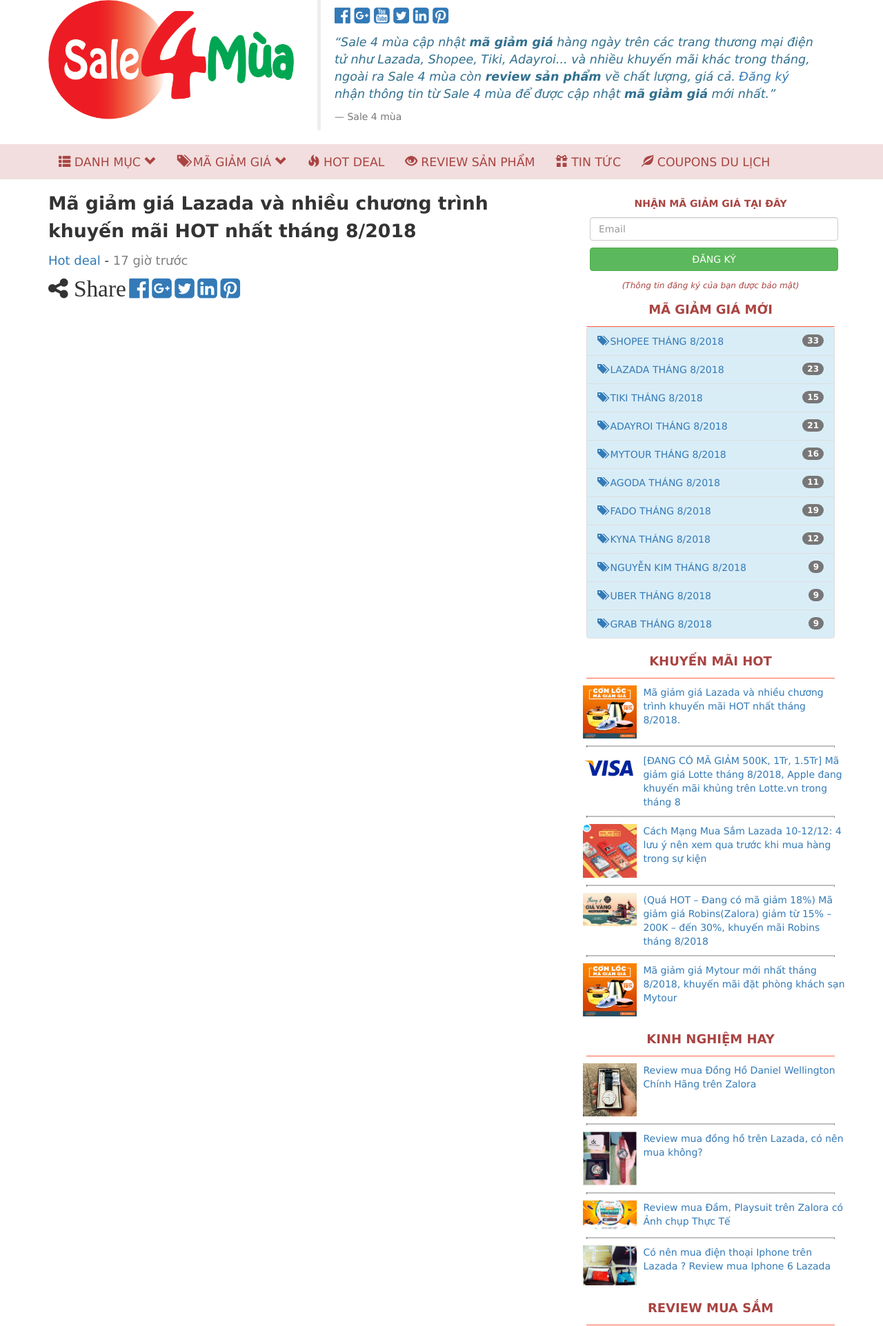
After one commit to hnphat/sale-apps, a PHP site: page /detail.php in a window 1280 px wide. The commit adds this page. Shown: the top 1923 px of the page at 69% size. Run offline with PHP 8.4, Linux system fonts and the light colour scheme.

Commit message:
New work

```diff
--- /dev/null
+++ b/detail.php
@@ -0,0 +1,267 @@
+<?php
+	include "top.php";
+?>
+<title>Sale 4 mùa giá giảm mỗi ngày</title>
+<meta name="googlebot" content="code" />
+<meta name="robots" content="INDEX,FOLLOW" />
+<meta name="keywords" content="mã giảm giá, big sale, mua hàng giá rẻ, counpon, ma giam gia" />
+<meta name="description" content="Sale 4 mùa cung cấp mã giảm giá, các chương trình khuyến mãi, tổng hợp nhanh và chính xác." />
+<?php
+	include "top2.php";
+?>
+<!-- Body -->
+<header class="container">
+   <div class="row">
+       <div class="col-md-4">
+           <a href="#"><img style="margin: 0 auto 0 auto;" src="sale4mua.png" alt="logo sale 4 mùa" style="width: 300px; height: auto;"/></a>
+       </div>
+       <div class="col-md-8">
+            <blockquote>
+                <p style="text-right">
+                    <a href="#" class="fa fa-facebook-official" style="font-size: 20pt;"></a>
+                    <a href="#" class="fa fa-google-plus-square" style="font-size: 20pt;"></a>
+                    <a href="#" class="fa fa-youtube-square" style="font-size: 20pt;"></a>
+                    <a href="#" class="fa fa-twitter-square" style="font-size: 20pt;"></a>
+                    <a href="#" class="fa fa-linkedin-square"style="font-size: 20pt;"></a>
+                    <a href="#" class="fa fa-pinterest-square" style="font-size: 20pt;"></a>
+                </p>
+                <p class="text-info"><i><q>Sale 4 mùa cập nhật <strong>mã giảm giá</strong> hàng ngày trên các trang thương mại điện tử như Lazada, Shopee, Tiki, Adayroi... và nhiều khuyến mãi khác trong tháng, ngoài ra Sale 4 mùa còn <strong>review sản phẩm</strong> về chất lượng, giá cả. <a href="#">Đăng ký</a> nhận thông tin từ Sale 4 mùa để được cập nhật <strong>mã giảm giá</strong> mới nhất.</q></i></p>
+                <footer>Sale 4 mùa</footer>
+            </blockquote>
+       </div>
+   </div>
+</header>
+<nav class="container-fluid bg-danger">
+  <div class="container">
+       <ul class="nav navbar-nav">
+           <li class="dropdown">
+                <a class="nav_link text-danger dropdown-toggle" href="#" data-toggle="dropdown"><span class="glyphicon glyphicon-th-list"></span> DANH MỤC <span class="glyphicon glyphicon-chevron-down"></span></a>
+                  <ul class="dropdown-menu f_size">
+                      <li><a href="#">#Hướng dẫn mua hàng</a></li>
+                      <li><a href="#">#Hot tháng 8</a></li>
+                      <li><a href="#">#Quà tặng</a></li>
+                  </ul>
+           </li>
+           <li class="dropdown">
+                <a class="nav_link text-danger dropdown-toggle" href="#" data-toggle="dropdown"><span class="glyphicon glyphicon-tags"></span> MÃ GIẢM GIÁ <span class="glyphicon glyphicon-chevron-down"></span></a>
+                  <ul class="dropdown-menu f_size">
+                      <li><a href="#new_code">#Mới nhất</a></li>
+                      <li><a href="#">#Lazada</a></li>
+                      <li><a href="#">#Tiki</a></li>
+                      <li><a href="#">#Shopee</a></li>
+                  </ul>
+           </li>
+           <li><a class="nav_link text-danger" href="#"><span class="glyphicon glyphicon-fire"></span> HOT DEAL</a></li>
+           <li><a class="nav_link text-danger" href="#"><span class="glyphicon glyphicon-eye-open"></span> REVIEW SẢN PHẨM</a></li>
+           <li><a class="nav_link text-danger" href="#"><span class="glyphicon glyphicon-gift"></span> TIN TỨC </a></li>
+           <li><a class="nav_link text-danger" href="#"><span class="glyphicon glyphicon-leaf"></span> COUPONS DU LỊCH </a></li>
+       </ul>
+   </div>
+</nav>
+<main class="container" style="margin-top:15px;">
+    <section class="row">
+        <article class="col-md-8">
+            <main class="content">
+                <h1 style="line-height: 30pt;font-size: 20pt;margin-top:0;"><strong>Mã giảm giá Lazada và nhiều chương trình khuyến mãi HOT nhất tháng 8/2018</strong></h1>
+                <h4><a href="#">Hot deal</a> - <span style="color: gray;">17 giờ trước</span></h4>
+                <span class="fa fa-share-alt" style="font-size: 25pt;"> Share </span>
+                <a id="face" href="#" class="fa fa-facebook-official" style="font-size: 25pt;"></a>
+                <a id="gg" href="#" class="fa fa-google-plus-square" style="font-size: 25pt;"></a>
+                <a id="twi" href="#" class="fa fa-twitter-square" style="font-size: 25pt;"></a>
+                <a id="in" href="#" class="fa fa-linkedin-square"style="font-size: 25pt;"></a>
+                <a id="pin" href="#" class="fa fa-pinterest-square" style="font-size: 25pt;"></a>
+            </main>
+        </article>
+        <aside class="col-md-4">
+            <h5 class="text-center text-danger"><strong>NHẬN MÃ GIẢM GIÁ TẠI ĐÂY</strong></h5>
+            <form action="trang-chu.html" method="post" id="form_main">
+               <div class="form-group">
+                   <input class="form-control" type="email" name="email" id="email" placeholder="Email" required="required" style="margin: 5px;width: 100%;"/>
+                   <input class="btn btn-success" type="submit" name="reg_email" value="ĐĂNG KÝ" style="margin: 5px;width: 100%;"/>
+                   <h6 class="text-danger text-center"><i>(Thông tin đăng ký của bạn được bảo mật)</i></h6>
+                   <!--
+                    <input class="btn btn-info" type="submit" formnovalidate="formnovalidate" name="reg_zalo" value="NHẬN TIN QUA ZALO" style="margin: 5px;width: 100%;"/>
+                   <input class="btn btn-danger" type="submit" formnovalidate="formnovalidate"  name="reg_face" value="NHẬN TIN QUA FACEBOOK" style="margin: 5px;width: 100%;"/>
+                   -->
+               </div>
+            </form>
+            <h4 class="text-center text-danger" id="new_code"><strong>MÃ GIẢM GIÁ MỚI </strong></h4>
+            <hr style="height:1px;border:none;color:#333;background-color:Tomato;"/>
+            <ul class="list-group">
+                <li class="list-group-item list-group-item-info"><a href="#"><span class="glyphicon glyphicon-tags"></span> SHOPEE THÁNG 8/2018 </a><span class="badge">33</span></li>
+                <li class="list-group-item list-group-item-info"><a href="#"><span class="glyphicon glyphicon-tags"></span> LAZADA THÁNG 8/2018</a> <span class="badge">23</span></li>
+                <li class="list-group-item list-group-item-info"><a href="#"><span class="glyphicon glyphicon-tags"></span> TIKI THÁNG 8/2018</a> <span class="badge">15</span></li>
+                <li class="list-group-item list-group-item-info"><a href="#"><span class="glyphicon glyphicon-tags"></span> ADAYROI THÁNG 8/2018</a> <span class="badge">21</span></li>
+                <li class="list-group-item list-group-item-info"><a href="#"><span class="glyphicon glyphicon-tags"></span> MYTOUR THÁNG 8/2018</a> <span class="badge">16</span></li>
+                <li class="list-group-item list-group-item-info"><a href="#"><span class="glyphicon glyphicon-tags"></span> AGODA THÁNG 8/2018 </a><span class="badge">11</span></li>
+                <li class="list-group-item list-group-item-info"><a href="#"><span class="glyphicon glyphicon-tags"></span> FADO THÁNG 8/2018</a> <span class="badge">19</span></li>
+                <li class="list-group-item list-group-item-info"><a href="#"><span class="glyphicon glyphicon-tags"></span> KYNA THÁNG 8/2018</a> <span class="badge">12</span></li>
+                <li class="list-group-item list-group-item-info"><a href="#"><span class="glyphicon glyphicon-tags"></span> NGUYỄN KIM THÁNG 8/2018 </a><span class="badge">9</span></li>
+                <li class="list-group-item list-group-item-info"><a href="#"><span class="glyphicon glyphicon-tags"></span> UBER THÁNG 8/2018 </a><span class="badge">9</span></li>
+                <li class="list-group-item list-group-item-info"><a href="#"><span class="glyphicon glyphicon-tags"></span> GRAB THÁNG 8/2018 </a><span class="badge">9</span></li>
+            </ul>
+            <h4 class="text-center text-danger"><strong>KHUYẾN MÃI HOT</strong></h4>
+             <hr style="height:1px;border:none;color:#333;background-color:Tomato;"/>
+             <div class="row">
+                <a href="#">
+                     <div class="col-xs-3" style="padding: 10px;">
+                         <img src="images/khuyenmaihot/4.jpg" alt="Visa"/>
+                     </div>
+                     <div class="col-xs-9" style="padding: 0;">
+                         <h5>Mã giảm giá Lazada và nhiều chương trình khuyến mãi HOT nhất tháng 8/2018. </h5>
+                     </div>
+                </a>
+             </div>
+             <hr style="border:0.5px dotted gray;color:gray;"/>
+             <div class="row">
+                 <a href="#">
+                     <div class="col-xs-3" style="padding: 10px;">
+                         <img src="images/khuyenmaihot/1.jpg" alt="Visa" />
+                     </div>
+                     <div class="col-xs-9" style="padding: 0;">
+                         <h5>[ĐANG CÓ MÃ GIẢM 500K, 1Tr, 1.5Tr] Mã giảm giá Lotte tháng 8/2018, Apple đang khuyến mãi khủng trên Lotte.vn trong tháng 8</h5>
+                     </div>
+                 </a>
+             </div>
+             <hr style="border:0.5px dotted gray;color:gray;"/>
+             <div class="row">
+                 <a href="#">
+                     <div class="col-xs-3" style="padding: 10px;">
+                         <img src="images/khuyenmaihot/5.png" alt="Visa" />
+                     </div>
+                     <div class="col-xs-9" style="padding: 0;">
+                         <h5>Cách Mạng Mua Sắm Lazada 10-12/12: 4 lưu ý nên xem qua trước khi mua hàng trong sự kiện</h5>
+                     </div>
+                 </a>
+             </div>
+             <hr style="border:0.5px dotted gray;color:gray;"/>
+             <div class="row">
+                 <a href="#">
+                     <div class="col-xs-3" style="padding: 10px;">
+                         <img src="images/khuyenmaihot/6.jpg" alt="Visa" />
+                     </div>
+                     <div class="col-xs-9" style="padding: 0;">
+                         <h5>(Quá HOT – Đang có mã giảm 18%) Mã giảm giá Robins(Zalora) giảm từ 15% – 200K – đến 30%, khuyến mãi Robins tháng 8/2018</h5>
+                     </div>
+                 </a>
+             </div>
+             <hr style="border:0.5px dotted gray;color:gray;"/>
+             <div class="row">
+                 <a href="#">
+                     <div class="col-xs-3" style="padding: 10px;">
+                         <img src="images/khuyenmaihot/4.jpg" alt="Visa" />
+                     </div>
+                     <div class="col-xs-9" style="padding: 0;">
+                         <h5>Mã giảm giá Mytour mới nhất tháng 8/2018, khuyến mãi đặt phòng khách sạn Mytour</h5>
+                     </div>
+                 </a>
+             </div>
+            <h4 class="text-center text-danger"><strong>KINH NGHIỆM HAY</strong></h4>
+             <hr style="height:1px;border:none;color:#333;background-color:Tomato;"/>
+             <div class="row">
+                 <a href="#">
+                     <div class="col-xs-3" style="padding: 10px;">
+                         <img src="images/kinhnghiemhay/1.jpg" alt="Visa" />
+                     </div>
+                     <div class="col-xs-9" style="padding: 0;">
+                         <h5>Review mua Đồng Hồ Daniel Wellington Chính Hãng trên Zalora</h5>
+                     </div>
+                 </a>
+             </div>
+             <hr style="border:0.5px dotted gray;color:gray;"/>
+              <div class="row">
+                 <a href="#">
+                     <div class="col-xs-3" style="padding: 10px;">
+                         <img src="images/kinhnghiemhay/2.jpg" alt="Visa" />
+                     </div>
+                     <div class="col-xs-9" style="padding: 0;">
+                         <h5>Review mua đồng hồ trên Lazada, có nên mua không?</h5>
+                     </div>
+                 </a>
+             </div>
+             <hr style="border:0.5px dotted gray;color:gray;"/>
+              <div class="row">
+                 <a href="#">
+                     <div class="col-xs-3" style="padding: 10px;">
+                         <img src="images/kinhnghiemhay/3.jpg" alt="Visa" />
+                     </div>
+                     <div class="col-xs-9" style="padding: 0;">
+                         <h5>Review mua Đầm, Playsuit trên Zalora có Ảnh chụp Thực Tế</h5>
+                     </div>
+                 </a>
+             </div>
+             <hr style="border:0.5px dotted gray;color:gray;"/>
+              <div class="row">
+                 <a href="#">
+                     <div class="col-xs-3" style="padding: 10px;">
+                         <img src="images/kinhnghiemhay/4.jpg" alt="Visa" />
+                     </div>
+                     <div class="col-xs-9" style="padding: 0;">
+                         <h5>Có nên mua điện thoại Iphone trên Lazada ? Review mua Iphone 6 Lazada</h5>
+                     </div>
+                 </a>
+             </div>
+            <h4 class="text-center text-danger"><strong>REVIEW MUA SẮM</strong></h4>
+             <hr style="height:1px;border:none;color:#333;background-color:Tomato;"/>
+             <div class="row">
+                 <a href="#">
+                     <div class="col-xs-3" style="padding: 10px;">
+                         <img src="images/review/1.jpg" alt="Visa" />
+                     </div>
+                     <div class="col-xs-9" style="padding: 0;">
+                         <h5>Hôm nay có rất nhiều nơi tung khuyến mãi Black Friday, Sale4mua điểm qua những deal HOT nhất sau đây...</h5>
+                     </div>
+                 </a>
+             </div>
+             <hr style="border:0.5px dotted gray;color:gray;"/>
+             <div class="row">
+                 <a href="#">
+                     <div class="col-xs-3" style="padding: 10px;">
+                         <img src="images/review/2.jpg" alt="Visa" />
+                     </div>
+                     <div class="col-xs-9" style="padding: 0;">
+                         <h5>Sau khi dạo qua các trang mua hàng lớn thì mình thấy năm nay hầu như đơn vị nào cũng ưu ái cho ngày phụ nữ Việt Nam hơn hẳn năm rồi.</h5>
+                     </div>
+                 </a>
+             </div>
+             <hr style="border:0.5px dotted gray;color:gray;"/>
+             <div class="row">
+                 <a href="#">
+                     <div class="col-xs-3" style="padding: 10px;">
+                         <img src="images/review/3.jpg" alt="Visa" />
+                     </div>
+                     <div class="col-xs-9" style="padding: 0;">
+                         <h5>Thật ra mình không định làm bài tổng hợp nhỏ này, nhưng xem kỹ lại thì thấy đợt giảm giá "Ngạc Nhiên Mỗi Ngày từ 19/10 - 23/10/2015" của Lazada</h5>
+                     </div>
+                 </a>
+             </div>
+             <hr style="border:0.5px dotted gray;color:gray;"/>
+             <div class="row">
+                 <a href="#">
+                     <div class="col-xs-3" style="padding: 10px;">
+                         <img src="images/review/4.jpg" alt="Visa" />
+                     </div>
+                     <div class="col-xs-9" style="padding: 0;">
+                         <h5>Xin chào quý độc giả, ngày 11/11/2015 Lazada chính thức chạy khuyến mãi Cách Mạng Mua Sắm Trực Tuyến</h5>
+                     </div>
+                 </a>
+             </div>
+             <hr style="border:0.5px dotted gray;color:gray;"/>
+            <h4 class="text-center text-danger"><strong>TÌM KIẾM</strong></h4>
+             <hr style="height:1px;border:none;color:#333;background-color:Tomato;"/>
+             <form action="trang-chu.html" method="post" id="form_main">
+               <div class="form-group">
+                   <input class="form-control" type="text" name="txt_search" placeholder="Nội dung tìm" required="required" style="margin: 5px;width: 100%; padding: 20px;"/>
+                   <input class="btn btn-success" type="submit" name="find" style="display: none;"/>
+               </div>
+            </form>
+            <div style="position: sticky; top: 0;">
+                <img src="images/qc/5.png" alt="Visa" style="width:100%;"/>
+            </div>
+        </aside>
+    </section>
+</main>
+<!-- Body -->
+<?php
+	include "bot.php"
+?>
```
Also changed, not shown: index.php (+43 -0 lines), images/qc/5.png (added), top2.php (line endings or trailing spaces).
